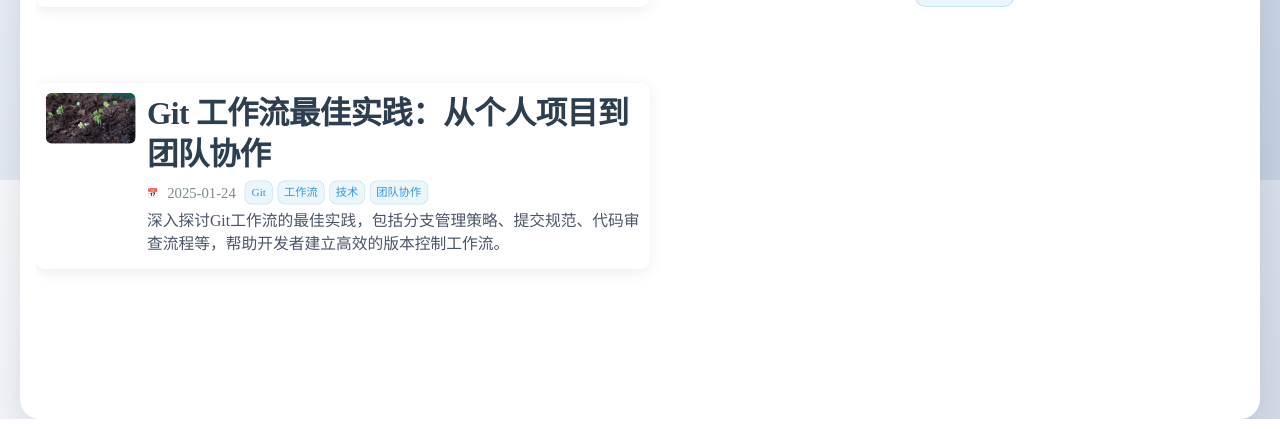
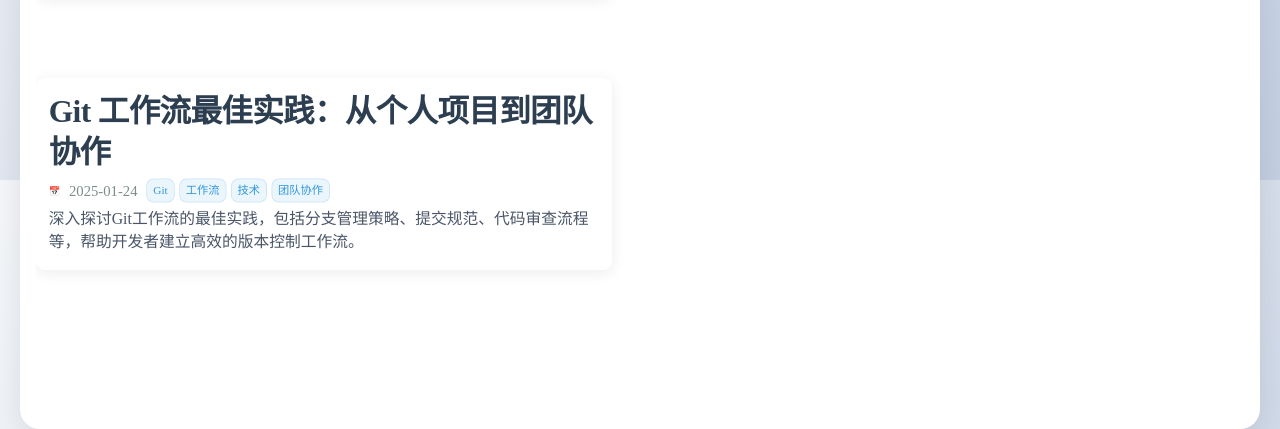
Before and after one commit to Ciel-th/blog, a plain HTML site: page index.html in a window 1280 px wide. Shown: the part 620-1049 px from the top of the page. Drawn offline with Linux system fonts and the light colour scheme; a web font is replaced by a local one.

Commit message:
修改了首页缩略容器样式,回滚了版本

```diff
--- a/index.html
+++ b/index.html
@@ -107,7 +107,6 @@
 
             postsContainer.innerHTML = displayPosts.map(post => `
                 <article class="post-item">
-                    ${post.cover ? `<div class="post-thumbnail"><img src="${post.cover}" alt="${post.title}" class="thumbnail-image"></div>` : ''}
                     <div class="post-content">
                         <h2 class="post-title">
                             <a href="${post.url}">${post.title}</a>
--- a/styles/main.css
+++ b/styles/main.css
@@ -135,14 +135,14 @@
 .posts {
     display: flex;
     flex-direction: column;
-    gap: 6px;
+    gap: 16px;
     margin-bottom: 40px;
 }
 
 .post-item {
     background: rgba(255, 255, 255, 0.85);
     border-radius: 12px;
-    padding: 12px;
+    padding: 16px;
     border: 1px solid rgba(255, 255, 255, 0.4);
     backdrop-filter: blur(12px);
     box-shadow: 0 4px 20px rgba(0, 0, 0, 0.08);
@@ -151,9 +151,14 @@
     transform: scale(0.75);
     transform-origin: left top;
     margin-bottom: 15px;
+    display: block;
 }
 
-
+.post-item:hover {
+    transform: scale(0.76);
+    box-shadow: 0 8px 30px rgba(0, 0, 0, 0.15);
+    background: rgba(255, 255, 255, 0.95);
+}
 
 .post-title {
     margin: 0 0 8px 0;
@@ -214,12 +219,12 @@
 }
 
 .blog-content {
-    width: 950px;
+    flex: 1;
     min-width: 0;
 }
 
 .blog-sidebar {
-    width: 350px;
+    width: 400px;
     flex-shrink: 0;
 }
 
@@ -295,41 +300,7 @@
     margin-bottom: 8px;
 }
 
-/* 文章缩略图样式 */
-.post-item {
-    display: flex;
-    gap: 15px;
-    align-items: flex-start;
-    margin-bottom: 8px;
-    transition: transform 0.3s ease;
-}
-
-.post-item:hover {
-    transform: scale(1.01);
-}
-
-.post-thumbnail {
-    width: 120px;
-    height: 67.5px;
-    flex-shrink: 0;
-    border-radius: 8px;
-    overflow: hidden;
-    background: #f8f9fa;
-    position: relative;
-}
-
-.post-thumbnail .thumbnail-image {
-    position: absolute;
-    top: 0;
-    left: 0;
-    width: 100%;
-    height: 100%;
-    object-fit: cover;
-    border-radius: 8px;
-}
-
-
-
+/* 文章内容样式 */
 .post-content {
     flex: 1;
     min-width: 0;
@@ -340,7 +311,6 @@
 
 /* 文章列表滚动条 */
 .posts {
-    max-width: 2000px;
     max-height: 800px;
     overflow-y: auto;
     padding-right: 10px;
```
